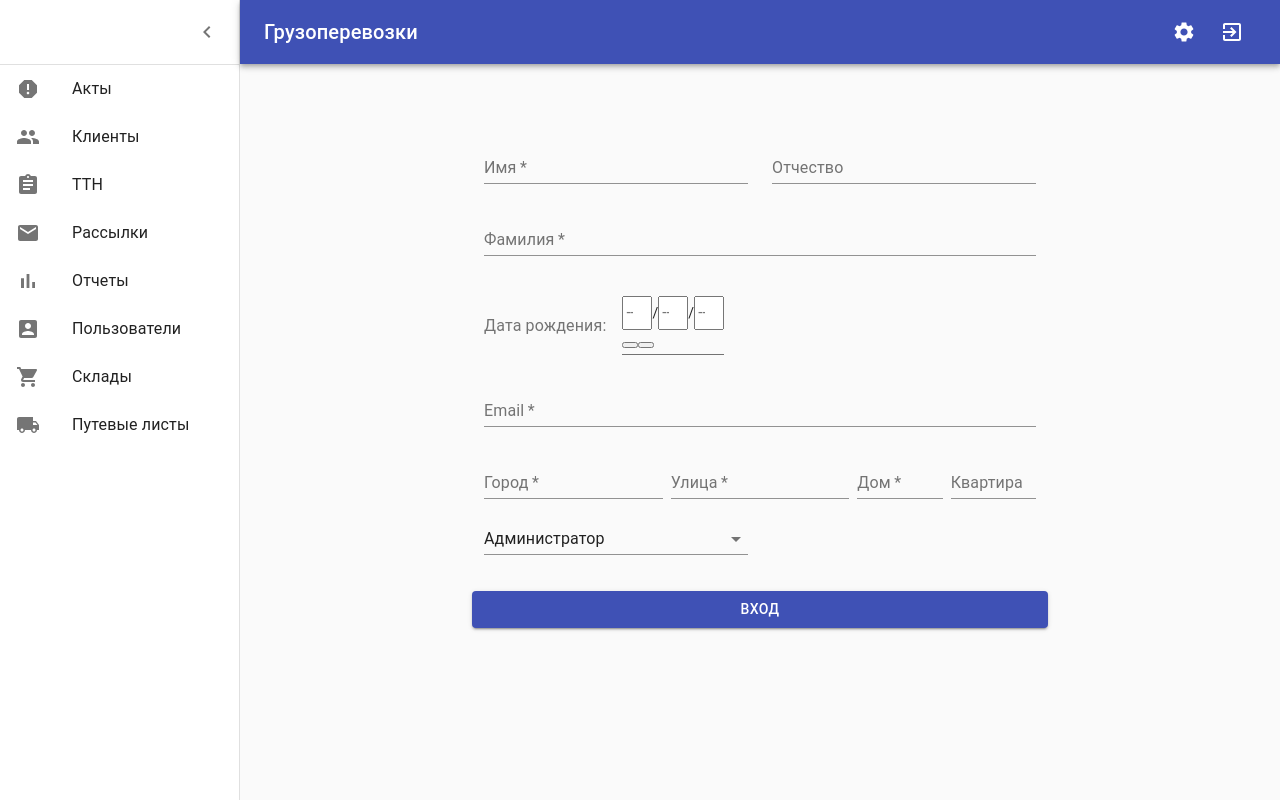
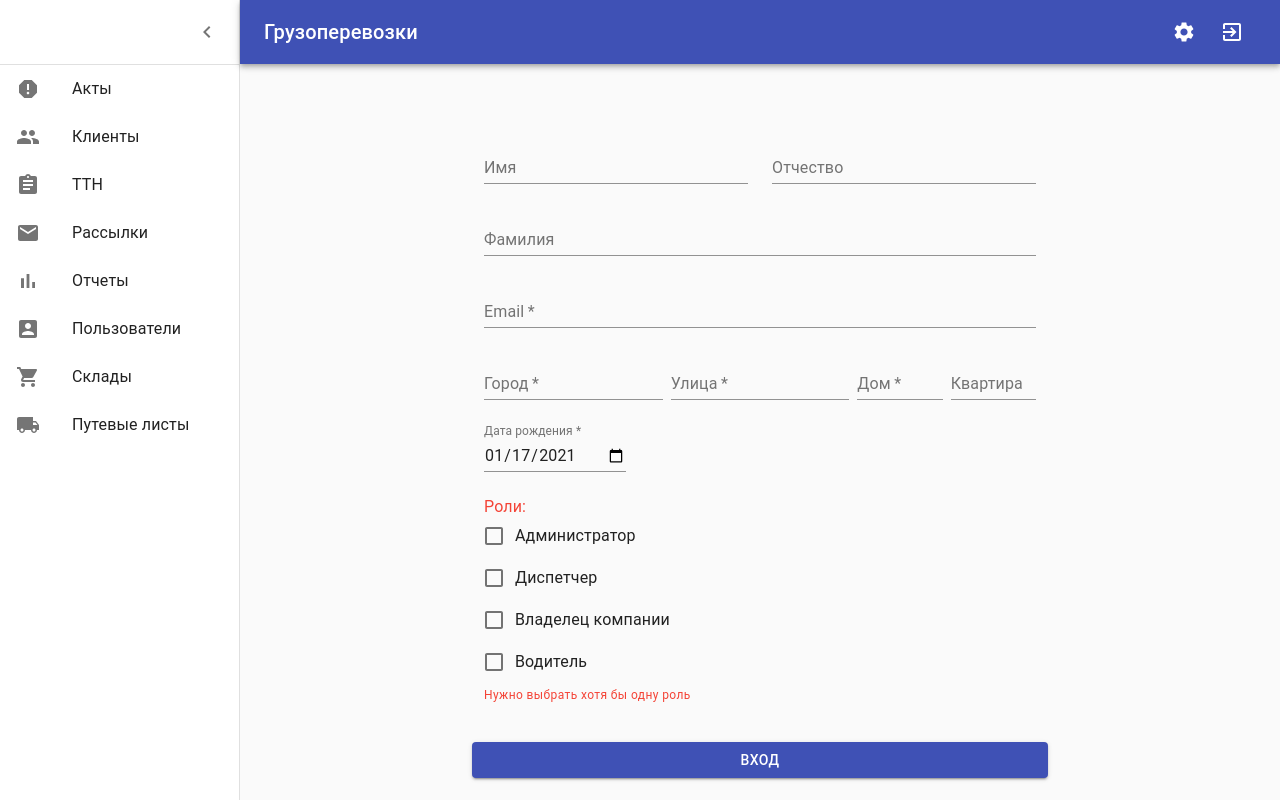
Before and after one commit to tappiola/CargoTransportation, a React (Create React App) app in the folder front/: page /new-company in a window 1280 px wide. Built offline with nearby package versions, Linux system fonts and the light colour scheme.

Commit message:
feat: add form validation

```diff
--- a/front/package.json
+++ b/front/package.json
@@ -15,7 +15,6 @@
     "clsx": "^1.1.1",
     "prop-types": "^15.7.2",
     "react": "^17.0.1",
-    "react-date-picker": "^8.0.5",
     "react-dom": "^17.0.1",
     "react-hook-form": "^6.13.1",
     "react-redux": "^7.2.2",
--- a/front/src/components/FormFields/AdressBlock/AdressBlock.jsx
+++ b/front/src/components/FormFields/AdressBlock/AdressBlock.jsx
@@ -3,23 +3,47 @@ import React from 'react';
 import TextField from '@material-ui/core/TextField';
 import Grid from '@material-ui/core/Grid';
 
-export const AdressBlock = ({ inputRef }) => (
+const getHelperText = ({ type } = {}) => {
+  if (!type) {
+    return '';
+  }
+  switch (type) {
+    case 'required':
+      return 'Заполните это поле';
+    case 'minLength':
+    case 'maxLength':
+    case 'min':
+      return 'Некорректное значение';
+    default:
+      return 'Ошибка';
+  }
+};
+
+export const AdressBlock = ({ inputRef, defaultValue, error }) => {
+  const { city, street, house } = error?.adress || {};
+  return (
     <Grid container item spacing={1}>
       <Grid item xs={6} sm={4}>
         <TextField
           label="Город"
-        name="city"
+          name="adress.city"
+          error={!!city}
+          defaultValue={defaultValue.city}
           fullWidth
           required
-        inputRef={inputRef}
+          inputRef={inputRef({ required: true, minLength: 5 })}
+          helperText={getHelperText(city)}
           autoComplete="address-level2"
         />
       </Grid>
       <Grid item xs={6} sm={4}>
         <TextField
           label="Улица"
-        name="street"
-        inputRef={inputRef}
+          name="adress.street"
+          error={!!street}
+          defaultValue={defaultValue.street}
+          inputRef={inputRef({ required: true, minLength: 5 })}
+          helperText={getHelperText(street)}
           fullWidth
           required
         />
@@ -27,15 +51,22 @@ export const AdressBlock = ({ inputRef }) => (
       <Grid item xs={6} sm={2}>
         <TextField
           label="Дом"
-        name="house"
+          defaultValue={defaultValue.house}
+          name="adress.house"
           autoComplete="address-level3"
-        inputRef={inputRef}
+          error={!!house}
+          inputRef={inputRef({
+            required: true,
+            pattern: /^\d{1,3}[а-яa-z]{0,1}$/,
+          })}
+          helperText={getHelperText(house)}
           fullWidth
           required
         />
       </Grid>
       <Grid item xs={6} sm={2}>
         <TextField
+          name="adress.apartment"
           label="Квартира"
           autoComplete="address-level4"
           inputRef={inputRef}
@@ -44,3 +75,4 @@ export const AdressBlock = ({ inputRef }) => (
       </Grid>
     </Grid>
   );
+};
--- a/front/src/components/FormFields/BirthdayField/BirthdayField.jsx
+++ b/front/src/components/FormFields/BirthdayField/BirthdayField.jsx
@@ -1,73 +1,28 @@
 import React from 'react';
 
 import Grid from '@material-ui/core/Grid';
-import DatePicker from 'react-date-picker';
-import Typography from '@material-ui/core/Typography';
-import { makeStyles } from '@material-ui/core/styles';
+import FormControl from '@material-ui/core/FormControl';
+import FormHelperText from '@material-ui/core/FormHelperText';
+import Input from '@material-ui/core/Input';
+import InputLabel from '@material-ui/core/InputLabel';
+import { validateDate } from 'utils';
 
-const useStyle = makeStyles((theme) => ({
-  root: {
-    marginTop: theme.spacing(2),
-  },
-  label: {
-    color: theme.palette.text.secondary,
-    marginRight: theme.spacing(2),
-  },
-  wrapper: (error) => ({
-    border: 'hidden',
-    '& > div': {
-      padding: theme.spacing(0, 0, 0.5),
-      border: 'none',
-      borderBottomColor: error
-        ? theme.palette.error.main
-        : theme.palette.text.secondary,
-      borderBottomWidth: error ? 2 : 1,
-      borderBottomStyle: 'solid',
-    },
-    '& > div:focus': {
-      borderBottomWidth: 2,
-      borderBottomColor: error ? 'red' : theme.palette.primary.main,
-    },
-    '& svg': {
-      display: 'none',
-      stroke: theme.palette.text.secondary,
-    },
-    '& *:focus': {
-      outlineWidth: 0,
-    },
-    '& input': {
-      ...theme.typography.subtitle1,
-      minWidth: 30,
-      textAlign: 'center',
-      letterSpacing: 'initial',
-      color: error ? theme.palette.error.main : theme.palette.text.secondary,
-    },
-    '& span[class$="leadingZero"]': {
-      // zero before date < 10
-      display: 'none',
-    },
-  }),
-}));
-
-export const BirthdayField = ({ inputRef }) => {
-  const classes = useStyle(false);
-
-  return (
-    <Grid item container alignItems="center" className={classes.root}>
-      <Typography variant="subtitle1" className={classes.label}>
-        Дата рождения:
-      </Typography>
-      <DatePicker
-        className={classes.wrapper}
-        timeClassName={classes.date}
-        margin="normal"
-        name="bday"
-        id="date-picker-dialog"
-        label="Дата рождения"
-        format="dd/MM/yyyy"
-        ref={inputRef}
-        autoComplete="bday"
+export const BirthdayField = ({ inputRef, defaultValue, error }) => (
+  <Grid item xs={12}>
+    <FormControl error={!!error.birthdate}>
+      <InputLabel htmlFor="birthdate-input">Дата рождения *</InputLabel>
+      <Input
+        id="birthdate-input"
+        name="birthdate"
+        type="date"
+        defaultValue={defaultValue.toISOString().substring(0, 10)}
+        inputRef={inputRef({
+          valueAsDate: true,
+          validate: (date) => validateDate(date),
+          required: true,
+        })}
       />
-    </Grid>
-  );
-};
+      <FormHelperText>{error.birthdate && 'Некорректная дата'}</FormHelperText>
+    </FormControl>
+  </Grid>
+);
--- a/front/src/components/FormFields/MiddleNameField/MiddleNameField.jsx
+++ b/front/src/components/FormFields/MiddleNameField/MiddleNameField.jsx
@@ -2,14 +2,33 @@ import React from 'react';
 import TextField from '@material-ui/core/TextField';
 import Grid from '@material-ui/core/Grid';
 
-export const MiddleNameField = ({ inputRef }) => (
+const getHelperText = ({ type } = {}) => {
+  if (!type) {
+    return '';
+  }
+  switch (type) {
+    case 'required':
+      return 'Заполните это поле';
+    case 'minLength':
+    case 'maxLength':
+    case 'min':
+      return 'Некорректное значение';
+    default:
+      return 'Ошибка';
+  }
+};
+
+export const MiddleNameField = ({ inputRef, defaultValue, error }) => (
   <Grid item xs={12} md={6}>
     <TextField
       label="Отчество"
-      name="middle-name"
+      name="middleName"
       autoComplete="additional-name"
       fullWidth
-      inputRef={inputRef}
+      error={!!error}
+      defaultValue={defaultValue}
+      helperText={getHelperText(error)}
+      inputRef={inputRef({ minLength: 3, maxLength: 15 })}
     />
   </Grid>
 );
--- a/front/src/components/FormFields/NameField/NameField.jsx
+++ b/front/src/components/FormFields/NameField/NameField.jsx
@@ -1,16 +1,35 @@
+/* eslint-disable no-nested-ternary */
 import React from 'react';
 import TextField from '@material-ui/core/TextField';
 import Grid from '@material-ui/core/Grid';
 
-export const NameField = ({ inputRef }) => (
+const getHelperText = ({ type } = {}) => {
+  if (!type) {
+    return '';
+  }
+  switch (type) {
+    case 'required':
+      return 'Заполните это поле';
+    case 'minLength':
+    case 'maxLength':
+    case 'min':
+      return 'Некорректное значение';
+    default:
+      return 'Ошибка';
+  }
+};
+
+export const NameField = ({ inputRef, defaultValue, error }) => (
   <Grid item xs={12} md={6}>
     <TextField
       label="Имя"
       autoComplete="given-name"
-      name="name"
+      name="firstname"
       fullWidth
-      required
-      inputRef={inputRef}
+      error={!!error}
+      defaultValue={defaultValue}
+      helperText={getHelperText(error)}
+      inputRef={inputRef({ required: true, minLength: 3, maxLength: 15 })}
     />
   </Grid>
 );
--- a/front/src/components/FormFields/RoleField/RoleField.jsx
+++ b/front/src/components/FormFields/RoleField/RoleField.jsx
@@ -1,29 +1,45 @@
+/* eslint-disable object-curly-newline */
+/* eslint-disable react/jsx-wrap-multilines */
+/* eslint-disable arrow-body-style */
 import React from 'react';
 
 import Grid from '@material-ui/core/Grid';
-import Select from '@material-ui/core/NativeSelect';
+import FormGroup from '@material-ui/core/FormGroup';
+import FormControlLabel from '@material-ui/core/FormControlLabel';
+import Checkbox from '@material-ui/core/Checkbox';
+import FormHelperText from '@material-ui/core/FormHelperText';
+import FormLabel from '@material-ui/core/FormLabel';
+import FormControl from '@material-ui/core/FormControl';
 
 const roles = [
   { value: 'admin', label: 'Администратор' },
   { value: 'dispatcher', label: 'Диспетчер' },
-  { value: 'company-owner', label: 'Владелец компании' },
-  { value: 'Driver', label: 'Водитель' },
+  { value: 'companyOwner', label: 'Владелец компании' },
+  { value: 'driver', label: 'Водитель' },
 ];
 
-export const RoleField = ({ inputRef }) => (
-  <Grid item xs={12} sm={6}>
-    <Select
-      label="Роль"
-      name="role"
-      fullWidth
-      required
-      inputRef={inputRef}
-    >
-      {roles.map(({ value, label }) => (
-        <option key={value} value={value}>
-          {label}
-        </option>
-      ))}
-    </Select>
-  </Grid>
-);
+export const RoleField = ({ inputRef, defaultValue, error }) => {
+  return (
+    <Grid item xs={12} sm={6}>
+      <FormControl error={!!error}>
+        <FormLabel component="legend">Роли:</FormLabel>
+        <FormGroup row>
+          {roles.map(({ value, label }) => (
+            <FormControlLabel
+              key={value}
+              control={
+                <Checkbox
+                  inputRef={inputRef({ validate: () => error })}
+                  checked={defaultValue[value]}
+                  name={`roles.${value}`}
+                />
+              }
+              label={label}
+            />
+          ))}
+        </FormGroup>
+        <FormHelperText>Нужно выбрать хотя бы одну роль</FormHelperText>
+      </FormControl>
+    </Grid>
+  );
+};
--- a/front/src/components/FormFields/SurnameField/SurnameField.jsx
+++ b/front/src/components/FormFields/SurnameField/SurnameField.jsx
@@ -2,15 +2,33 @@ import React from 'react';
 import TextField from '@material-ui/core/TextField';
 import Grid from '@material-ui/core/Grid';
 
-export const SurnameField = ({ inputRef }) => (
+const getHelperText = ({ type } = {}) => {
+  if (!type) {
+    return '';
+  }
+  switch (type) {
+    case 'required':
+      return 'Заполните это поле';
+    case 'minLength':
+    case 'maxLength':
+    case 'min':
+      return 'Некорректное значение';
+    default:
+      return 'Ошибка';
+  }
+};
+
+export const SurnameField = ({ inputRef, defaultValue, error }) => (
   <Grid item xs={12} md={12}>
     <TextField
       label="Фамилия"
       autoComplete="family-name"
       name="surname"
       fullWidth
-      inputRef={inputRef}
-      required
+      error={!!error}
+      defaultValue={defaultValue}
+      helperText={getHelperText(error)}
+      inputRef={inputRef({ required: true, minLength: 3, maxLength: 15 })}
     />
   </Grid>
 );
--- a/front/src/pages/NewCompanyForm/index.jsx
+++ b/front/src/pages/NewCompanyForm/index.jsx
@@ -5,7 +5,6 @@ import { useForm } from 'react-hook-form';
 
 import Container from '@material-ui/core/Container';
 import Grid from '@material-ui/core/Grid';
-import { makeStyles } from '@material-ui/core/styles';
 
 import { NameField } from 'components/FormFields/NameField/NameField';
 import { SurnameField } from 'components/FormFields/SurnameField/SurnameField';
@@ -16,70 +15,79 @@ import { AdressBlock } from 'components/FormFields/AdressBlock/AdressBlock';
 import { RoleField } from 'components/FormFields/RoleField/RoleField';
 import SubmitButton from 'components/Buttons/SubmitButton';
 
-import { userDataValidator } from 'utils';
+import { useStyles } from './NewCompanyForm.styles';
 
-const useStyles = makeStyles((theme) => ({
-  paper: {
-    marginTop: theme.spacing(8),
-    display: 'flex',
-    flexDirection: 'column',
-    alignItems: 'center',
-  },
-  avatar: {
-    margin: theme.spacing(1),
-    backgroundColor: theme.palette.secondary.main,
-  },
-  form: {
-    marginTop: theme.spacing(1),
-  },
-  submit: {
-    margin: theme.spacing(3, 0, 2),
-  },
-}));
-
-//
 function SignIn({ prevUserData, resolveSubmit }) {
   const classes = useStyles();
-  const { register, handleSubmit, errors } = useForm();
+  const {
+    firstname,
+    middleName,
+    surname,
+    birthDate,
+    email,
+    adress,
+    roles,
+  } = prevUserData;
+  const {
+    register,
+    handleSubmit,
+    errors,
+    getValues,
+  } = useForm();
 
-  const onSubmit = (data) => {
-    console.log(data);
-    console.log(errors);
-    if (userDataValidator(data)) {
+  const handleSubmitMe = (data) => {
+    const isRoleChecked = Object.values(data.roles).some((checked) => checked);
+    if (isRoleChecked) {
       resolveSubmit(data);
     }
   };
-
   return (
     <Container maxWidth="sm">
       <div className={classes.paper}>
-        <form className={classes.form} onSubmit={handleSubmit(onSubmit)}>
+        <form
+          className={classes.form}
+          onSubmit={handleSubmit(handleSubmitMe)}
+          noValidate
+        >
           <Grid container justify="space-between" spacing={3}>
             <NameField
               inputRef={register}
-              defaultValue={prevUserData.firstname}
+              defaultValue={firstname}
+              error={errors.firstname}
             />
             <MiddleNameField
               inputRef={register}
-              defaultValue={prevUserData.middleName}
+              defaultValue={middleName}
+              error={errors.middleName}
             />
             <SurnameField
               inputRef={register}
-              defaultValue={prevUserData.surname}
+              defaultValue={surname}
+              error={errors.surname}
+            />
+            <EmailField
+              error={errors.email}
+              inputRef={register}
+              defaultValue={email}
+            />
+            <AdressBlock
+              inputRef={register}
+              defaultValue={adress}
+              error={errors}
             />
             <BirthdayField
               inputRef={register}
-              defaultValue={prevUserData.birthDate}
+              defaultValue={birthDate}
+              error={errors}
             />
-            <EmailField
+            <RoleField
               inputRef={register}
-              defaultValue={prevUserData.email}
+              defaultValue={roles}
+              error={
+                getValues().roles
+                && Object.values(getValues().roles).every((checked) => !checked)
+              }
             />
-            <AdressBlock
-              inputRef={register}
-              defaultValue={prevUserData.adress}
-            />
-            <RoleField inputRef={register} />
             <SubmitButton className={classes.submit} />
           </Grid>
         </form>
@@ -94,8 +102,13 @@ SignIn.defaultProps = {
     surname: '',
     middleName: '',
     email: '',
+    roles: {},
     birthDate: new Date(),
-    adress: {},
+    adress: {
+      city: '',
+      street: '',
+      house: '',
+    },
   },
 };
 
@@ -105,6 +118,7 @@ SignIn.propTypes = {
     surname: PropTypes.string,
     middleName: PropTypes.string,
     email: PropTypes.string,
+    roles: PropTypes.object,
     birthDate: PropTypes.instanceOf(Date),
     adress: PropTypes.objectOf(PropTypes.string, PropTypes.number),
   }),
@@ -113,6 +127,7 @@ SignIn.propTypes = {
 
 export default connect(null, (/* dispatch */) => ({
   resolveSubmit() {
+    console.log('RESOLVE');
     // dispatch();
   },
 }))(SignIn);
--- a/front/src/utils/index.js
+++ b/front/src/utils/index.js
@@ -3,8 +3,8 @@ export { useInput } from './useInput';
 export {
   validateEmail,
   validatePassword,
-  userDataValidator,
-  dateValidator,
+  validateDate,
   emailValidator,
   textValidator,
+  emailRegExp,
 } from './validators';
```
Also changed, not shown: front/src/components/FormFields/EmailField/EmailField.jsx (+6 -2 lines), front/src/pages/NewCompanyForm/NewCompanyForm.styles.js (added, +20 -0 lines), front/src/utils/validators.js (+2 -22 lines), 1 other file (tests, documents, lock files or other folders). Lines whose indentation alone changed are shown as unchanged.
